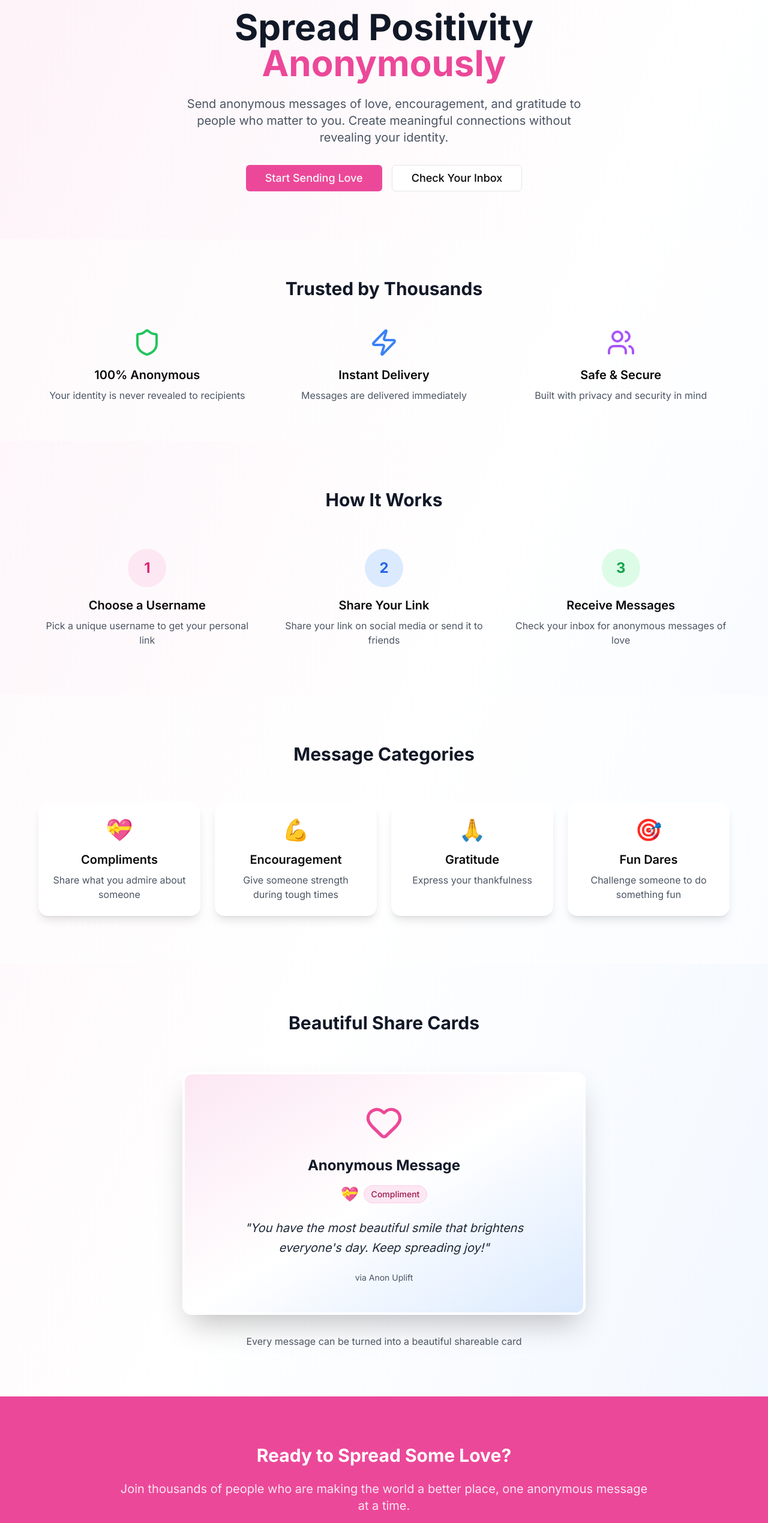
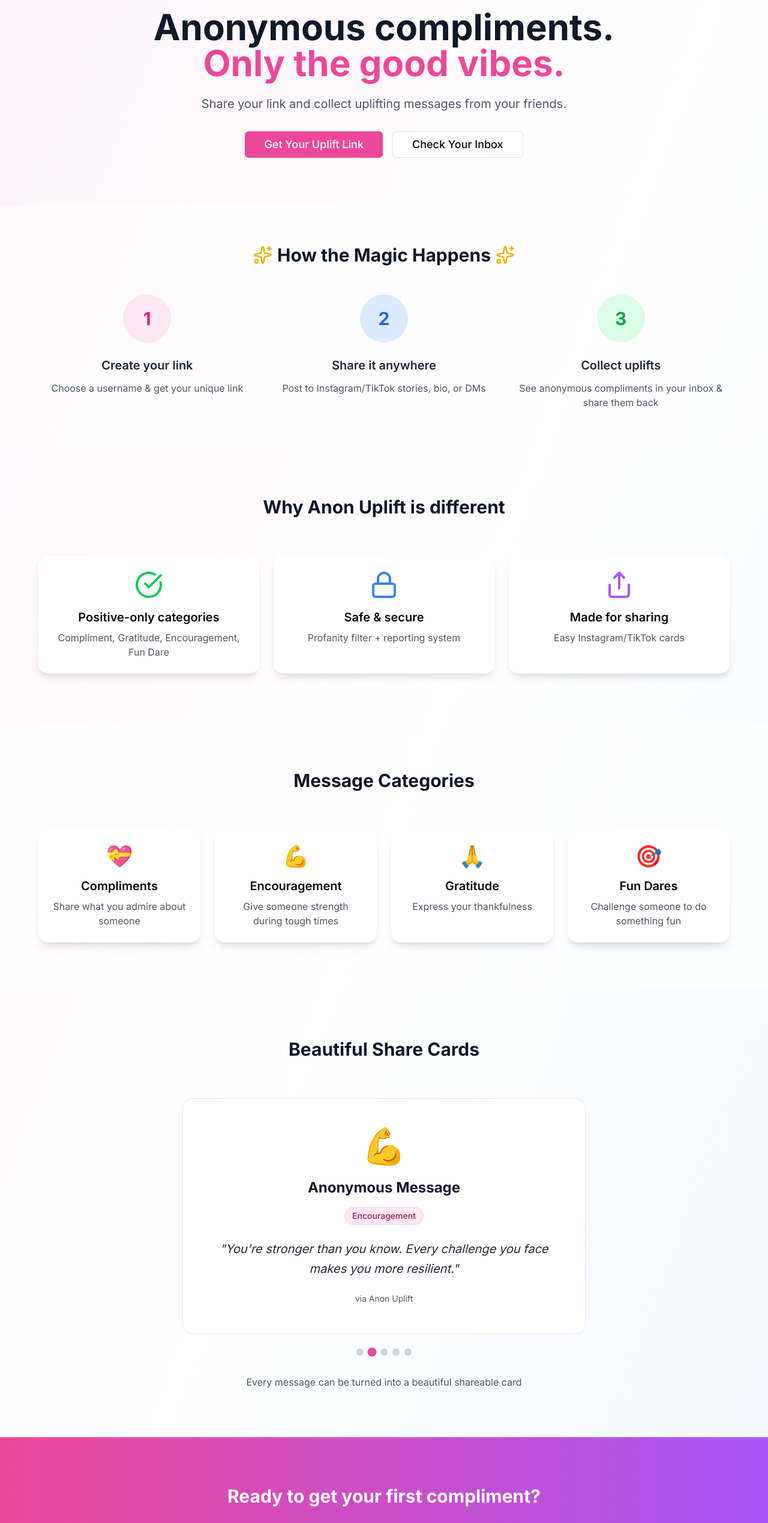
Before and after one commit to abdulahadakram/anonuplift, a Next.js app: page / in a window 1280 px wide. Shown: the part 234-2773 px from the top of the page at 60% size. Built offline with nearby package versions, Linux system fonts and the light colour scheme; no server answers.

Commit message:
landing page updated and dashboard updates

```diff
--- a/src/app/inbox/page.tsx
+++ b/src/app/inbox/page.tsx
@@ -1,11 +1,12 @@
 'use client';
 
-import { useSession } from 'next-auth/react';
+import { useSession, signOut } from 'next-auth/react';
 import { useRouter } from 'next/navigation';
 import { useEffect, useState } from 'react';
 import { Button } from '@/components/ui/button';
-import { Heart, MessageCircle, Filter, Download, Share2, Trash2, Flag } from 'lucide-react';
+import { Heart, MessageCircle, Filter, Download, Share2, Trash2, Flag, LogOut, User, Settings } from 'lucide-react';
 import { MessageDoc, MessageCategory } from '@/types';
+import Link from 'next/link';
 
 export default function InboxPage() {
   const { data: session, status } = useSession();
@@ -93,6 +94,10 @@
     router.push(`/share/${messageId}`);
   };
 
+  const handleLogout = async () => {
+    await signOut({ callbackUrl: '/' });
+  };
+
   const getCategoryIcon = (category: MessageCategory) => {
     switch (category) {
       case 'compliment': return '💝';
@@ -134,6 +139,47 @@
 
   return (
     <div className="min-h-screen bg-gradient-to-br from-pink-50 via-white to-blue-50">
+      {/* User Dashboard Header */}
+      <nav className="bg-white/80 backdrop-blur-md border-b border-gray-200 sticky top-0 z-50">
+        <div className="max-w-7xl mx-auto px-4 sm:px-6 lg:px-8">
+          <div className="flex justify-between items-center h-16">
+            <div className="flex items-center space-x-2">
+              <Heart className="h-8 w-8 text-pink-500" />
+              <span className="text-xl font-bold text-gray-900">Anon Uplift</span>
+            </div>
+
+            <div className="flex items-center space-x-4">
+              {/* User Info */}
+              <div className="flex items-center space-x-3 bg-pink-50 rounded-full px-4 py-2">
+                <User className="h-4 w-4 text-pink-600" />
+                <span className="text-sm font-medium text-pink-800">
+                  @{session?.user?.username || 'user'}
+                </span>
+              </div>
+
+              {/* Navigation Links */}
+              <Link href="/settings">
+                <Button variant="outline" size="sm">
+                  <Settings className="h-4 w-4 mr-2" />
+                  Settings
+                </Button>
+              </Link>
+
+              {/* Logout Button */}
+              <Button
+                variant="outline"
+                size="sm"
+                onClick={handleLogout}
+                className="text-red-600 border-red-200 hover:bg-red-50"
+              >
+                <LogOut className="h-4 w-4 mr-2" />
+                Logout
+              </Button>
+            </div>
+          </div>
+        </div>
+      </nav>
+
       <div className="max-w-4xl mx-auto p-6">
         {/* Header */}
         <div className="text-center mb-8">
@@ -145,7 +191,6 @@
         {/* Stats */}
         <div className="grid grid-cols-1 md:grid-cols-4 gap-4 mb-8">
           <div className="bg-white rounded-2xl p-6 text-center shadow-lg">
-            <MessageCircle className="h-8 w-8 text-pink-500 mx-auto mb-2" />
             <div className="text-2xl font-bold text-gray-900">{messages.length}</div>
             <div className="text-gray-600">Total Messages</div>
           </div>
--- a/src/app/page.tsx
+++ b/src/app/page.tsx
@@ -1,10 +1,55 @@
 'use client';
 
 import Link from 'next/link';
+import { useSession } from 'next-auth/react';
 import { Button } from '@/components/ui/button';
-import { Heart, MessageCircle, Share2, Shield, Users, Zap } from 'lucide-react';
+import { Heart, MessageCircle, Share2, Shield, Users, Zap, Sparkles, Star, ArrowRight, ArrowLeft, CheckCircle, Lock, Share } from 'lucide-react';
+import { useState, useEffect } from 'react';
 
 export default function HomePage() {
+  const { data: session } = useSession();
+  const [currentCardIndex, setCurrentCardIndex] = useState(0);
+
+  const shareCards = [
+    {
+      emoji: "💝",
+      category: "Compliment",
+      message: "You have the most beautiful smile that brightens everyone's day. Keep spreading joy!",
+      color: "from-pink-100 to-pink-200"
+    },
+    {
+      emoji: "💪",
+      category: "Encouragement",
+      message: "You're stronger than you know. Every challenge you face makes you more resilient.",
+      color: "from-blue-100 to-blue-200"
+    },
+    {
+      emoji: "🙏",
+      category: "Gratitude",
+      message: "Thank you for being the kind of person who makes the world a better place.",
+      color: "from-green-100 to-green-200"
+    },
+    {
+      emoji: "🎯",
+      category: "Fun Dare",
+      message: "I dare you to dance like nobody's watching for the next 3 minutes!",
+      color: "from-purple-100 to-purple-200"
+    },
+    {
+      emoji: "✨",
+      category: "Appreciation",
+      message: "Your creativity and passion inspire everyone around you. Never stop being amazing!",
+      color: "from-yellow-100 to-yellow-200"
+    }
+  ];
+
+  useEffect(() => {
+    const interval = setInterval(() => {
+      setCurrentCardIndex((prev) => (prev + 1) % shareCards.length);
+    }, 4000);
+    return () => clearInterval(interval);
+  }, [shareCards.length]);
+
   return (
     <div className="min-h-screen bg-gradient-to-br from-pink-50 via-white to-blue-50">
       {/* Navigation */}
@@ -17,12 +62,20 @@
             </div>
 
             <div className="flex items-center space-x-4">
+              {session ? (
+                <Link href="/inbox">
+                  <Button className="bg-pink-500 hover:bg-pink-600">Go to Inbox</Button>
+                </Link>
+              ) : (
+                <>
                   <Link href="/signin">
                     <Button variant="outline">Sign In</Button>
                   </Link>
-              <Link href="/onboarding">
+                  <Link href="/signin">
                     <Button className="bg-pink-500 hover:bg-pink-600">Get Started</Button>
                   </Link>
+                </>
+              )}
             </div>
           </div>
         </div>
@@ -33,18 +86,25 @@
         <div className="max-w-4xl mx-auto">
           <Heart className="h-20 w-20 text-pink-500 mx-auto mb-6" />
           <h1 className="text-5xl md:text-6xl font-bold text-gray-900 mb-6">
-            Spread Positivity
+            Anonymous compliments.
             <br />
-            <span className="text-pink-500">Anonymously</span>
+            <span className="text-pink-500">Only the good vibes.</span>
           </h1>
           <p className="text-xl text-gray-600 mb-8 max-w-2xl mx-auto">
-            Send anonymous messages of love, encouragement, and gratitude to people who matter to you.
-            Create meaningful connections without revealing your identity.
+            Share your link and collect uplifting messages from your friends.
           </p>
           <div className="flex flex-col sm:flex-row gap-4 justify-center">
-            <Link href="/onboarding">
+            {session ? (
+              <Link href="/inbox">
                 <Button size="lg" className="bg-pink-500 hover:bg-pink-600 text-lg px-8 py-3">
-                Start Sending Love
+                  Go to Inbox
+                </Button>
+              </Link>
+            ) : (
+              <>
+                <Link href="/signin">
+                  <Button size="lg" className="bg-pink-500 hover:bg-pink-600 text-lg px-8 py-3">
+                    Get Your Uplift Link
                   </Button>
                 </Link>
                 <Link href="/signin">
@@ -52,85 +112,93 @@
                     Check Your Inbox
                   </Button>
                 </Link>
+              </>
+            )}
           </div>
         </div>
       </section>
 
-      {/* Trust Indicators */}
+      {/* How It Works - 2D Design */}
       <section className="py-16 px-4 bg-white/50">
         <div className="max-w-6xl mx-auto text-center">
-          <h2 className="text-3xl font-bold text-gray-900 mb-12">Trusted by Thousands</h2>
+          <h2 className="text-3xl font-bold text-gray-900 mb-12">
+            <span className="flex items-center justify-center gap-2">
+              <Sparkles className="h-8 w-8 text-yellow-500" />
+              How the Magic Happens
+              <Sparkles className="h-8 w-8 text-yellow-500" />
+            </span>
+          </h2>
           <div className="grid grid-cols-1 md:grid-cols-3 gap-8">
             <div className="text-center">
-              <Shield className="h-12 w-12 text-green-500 mx-auto mb-4" />
-              <h3 className="text-xl font-semibold mb-2">100% Anonymous</h3>
-              <p className="text-gray-600">Your identity is never revealed to recipients</p>
+              <div className="bg-pink-100 rounded-full w-20 h-20 flex items-center justify-center mx-auto mb-6">
+                <span className="text-3xl font-bold text-pink-600">1</span>
+              </div>
+              <h3 className="text-xl font-semibold mb-3 text-gray-800">Create your link</h3>
+              <p className="text-gray-600">Choose a username & get your unique link</p>
             </div>
             <div className="text-center">
-              <Zap className="h-12 w-12 text-blue-500 mx-auto mb-4" />
-              <h3 className="text-xl font-semibold mb-2">Instant Delivery</h3>
-              <p className="text-gray-600">Messages are delivered immediately</p>
+              <div className="bg-blue-100 rounded-full w-20 h-20 flex items-center justify-center mx-auto mb-6">
+                <span className="text-3xl font-bold text-blue-600">2</span>
+              </div>
+              <h3 className="text-xl font-semibold mb-3 text-gray-800">Share it anywhere</h3>
+              <p className="text-gray-600">Post to Instagram/TikTok stories, bio, or DMs</p>
             </div>
             <div className="text-center">
-              <Users className="h-12 w-12 text-purple-500 mx-auto mb-4" />
-              <h3 className="text-xl font-semibold mb-2">Safe & Secure</h3>
-              <p className="text-gray-600">Built with privacy and security in mind</p>
+              <div className="bg-green-100 rounded-full w-20 h-20 flex items-center justify-center mx-auto mb-6">
+                <span className="text-3xl font-bold text-green-600">3</span>
+              </div>
+              <h3 className="text-xl font-semibold mb-3 text-gray-800">Collect uplifts</h3>
+              <p className="text-gray-600">See anonymous compliments in your inbox & share them back</p>
             </div>
           </div>
         </div>
       </section>
 
-      {/* How It Works */}
+      {/* Social Proof / Safety */}
       <section className="py-20 px-4">
         <div className="max-w-6xl mx-auto">
-          <h2 className="text-3xl font-bold text-center text-gray-900 mb-16">How It Works</h2>
-          <div className="grid grid-cols-1 md:grid-cols-3 gap-8">
-            <div className="text-center">
-              <div className="bg-pink-100 rounded-full w-16 h-16 flex items-center justify-center mx-auto mb-4">
-                <span className="text-2xl font-bold text-pink-600">1</span>
+          <h2 className="text-3xl font-bold text-center text-gray-900 mb-16">Why Anon Uplift is different</h2>
+          <div className="grid grid-cols-1 md:grid-cols-3 gap-6">
+            <div className="bg-white rounded-2xl p-6 text-center shadow-lg">
+              <CheckCircle className="h-12 w-12 text-green-500 mx-auto mb-4" />
+              <h3 className="text-xl font-semibold mb-2">Positive-only categories</h3>
+              <p className="text-gray-600">Compliment, Gratitude, Encouragement, Fun Dare</p>
             </div>
-              <h3 className="text-xl font-semibold mb-2">Choose a Username</h3>
-              <p className="text-gray-600">Pick a unique username to get your personal link</p>
+            <div className="bg-white rounded-2xl p-6 text-center shadow-lg">
+              <Lock className="h-12 w-12 text-blue-500 mx-auto mb-4" />
+              <h3 className="text-xl font-semibold mb-2">Safe & secure</h3>
+              <p className="text-gray-600">Profanity filter + reporting system</p>
             </div>
-            <div className="text-center">
-              <div className="bg-blue-100 rounded-full w-16 h-16 flex items-center justify-center mx-auto mb-4">
-                <span className="text-2xl font-bold text-blue-600">2</span>
-              </div>
-              <h3 className="text-xl font-semibold mb-2">Share Your Link</h3>
-              <p className="text-gray-600">Share your link on social media or send it to friends</p>
-            </div>
-            <div className="text-center">
-              <div className="bg-green-100 rounded-full w-16 h-16 flex items-center justify-center mx-auto mb-4">
-                <span className="text-2xl font-bold text-green-600">3</span>
-              </div>
-              <h3 className="text-xl font-semibold mb-2">Receive Messages</h3>
-              <p className="text-gray-600">Check your inbox for anonymous messages of love</p>
+            <div className="bg-white rounded-2xl p-6 text-center shadow-lg">
+              <Share className="h-12 w-12 text-purple-500 mx-auto mb-4" />
+              <h3 className="text-xl font-semibold mb-2">Made for sharing</h3>
+              <p className="text-gray-600">Easy Instagram/TikTok cards</p>
             </div>
           </div>
         </div>
       </section>
 
-      {/* Message Categories */}
+      {/* Message Categories - 2D Design */}
       <section className="py-20 px-4 bg-white/50">
         <div className="max-w-6xl mx-auto">
           <h2 className="text-3xl font-bold text-center text-gray-900 mb-16">Message Categories</h2>
           <div className="grid grid-cols-1 md:grid-cols-2 lg:grid-cols-4 gap-6">
-            <div className="bg-white rounded-2xl p-6 text-center shadow-lg">
+            <div className="bg-white rounded-2xl p-6 text-center shadow-lg hover:shadow-xl transition-shadow">
               <div className="text-4xl mb-4">💝</div>
               <h3 className="text-xl font-semibold mb-2">Compliments</h3>
               <p className="text-gray-600">Share what you admire about someone</p>
             </div>
-            <div className="bg-white rounded-2xl p-6 text-center shadow-lg">
+            <div className="bg-white rounded-2xl p-6 text-center shadow-lg hover:shadow-xl transition-shadow">
               <div className="text-4xl mb-4">💪</div>
               <h3 className="text-xl font-semibold mb-2">Encouragement</h3>
               <p className="text-gray-600">Give someone strength during tough times</p>
             </div>
-            <div className="bg-white rounded-2xl p-6 text-center shadow-lg">
+            <div className="bg-white rounded-2xl p-6 text-center shadow-lg hover:shadow-xl transition-shadow">
               <div className="text-4xl mb-4">🙏</div>
               <h3 className="text-xl font-semibold mb-2">Gratitude</h3>
               <p className="text-gray-600">Express your thankfulness</p>
             </div>
-            <div className="bg-white rounded-2xl p-6 text-center shadow-lg">
+            <div className="bg-white rounded-2xl p-6 text-center shadow-lg hover:shadow-xl transition-shadow">
               <div className="text-4xl mb-4">🎯</div>
               <h3 className="text-xl font-semibold mb-2">Fun Dares</h3>
               <p className="text-gray-600">Challenge someone to do something fun</p>
@@ -139,24 +207,54 @@
         </div>
       </section>
 
-      {/* Example Share Card */}
+      {/* Beautiful Share Cards - Matching user view design */}
       <section className="py-20 px-4">
         <div className="max-w-6xl mx-auto text-center">
           <h2 className="text-3xl font-bold text-gray-900 mb-16">Beautiful Share Cards</h2>
-          <div className="bg-gradient-to-br from-pink-100 via-white to-blue-100 rounded-2xl p-12 border-4 border-white shadow-2xl max-w-2xl mx-auto">
-            <Heart className="h-16 w-16 text-pink-500 mx-auto mb-6" />
+          <div className="relative max-w-2xl mx-auto">
+            {/* Card Container */}
+            <div className="relative overflow-hidden rounded-2xl">
+              {shareCards.map((card, index) => (
+                <div
+                  key={index}
+                  className={`transition-all duration-500 ease-in-out ${
+                    index === currentCardIndex
+                      ? 'opacity-100 translate-x-0'
+                      : 'opacity-0 absolute inset-0'
+                  }`}
+                >
+                  <div className="bg-white rounded-2xl p-12 border border-gray-200 shadow-lg">
+                    <div className="text-6xl mb-6">{card.emoji}</div>
                     <h3 className="text-2xl font-bold text-gray-900 mb-4">Anonymous Message</h3>
                     <div className="flex items-center justify-center space-x-2 mb-6">
-              <span className="text-2xl">💝</span>
                       <span className="bg-pink-100 text-pink-800 px-3 py-1 rounded-full text-sm font-medium border border-pink-200">
-                Compliment
+                        {card.category}
                       </span>
                     </div>
                     <blockquote className="text-xl text-gray-800 leading-relaxed italic mb-6">
-              "You have the most beautiful smile that brightens everyone's day. Keep spreading joy!"
+                      "{card.message}"
                     </blockquote>
                     <div className="text-center text-gray-600">
                       <p className="text-sm">via Anon Uplift</p>
+                    </div>
+                  </div>
+                </div>
+              ))}
+            </div>
+
+            {/* Dots Indicator */}
+            <div className="flex justify-center space-x-2 mt-6">
+              {shareCards.map((_, index) => (
+                <button
+                  key={index}
+                  onClick={() => setCurrentCardIndex(index)}
+                  className={`w-3 h-3 rounded-full transition-all ${
+                    index === currentCardIndex
+                      ? 'bg-pink-500 scale-125'
+                      : 'bg-gray-300 hover:bg-gray-400'
+                  }`}
+                />
+              ))}
             </div>
           </div>
           <p className="text-gray-600 mt-8">
@@ -165,17 +263,26 @@
         </div>
       </section>
 
-      {/* CTA Section */}
-      <section className="py-20 px-4 bg-pink-500">
+      {/* CTA Section - High-converting design */}
+      <section className="py-20 px-4 bg-gradient-to-r from-pink-500 to-purple-500">
         <div className="max-w-4xl mx-auto text-center">
-          <h2 className="text-3xl font-bold text-white mb-6">Ready to Spread Some Love?</h2>
+          <h2 className="text-3xl font-bold text-white mb-6">Ready to get your first compliment?</h2>
           <p className="text-xl text-pink-100 mb-8">
-            Join thousands of people who are making the world a better place, one anonymous message at a time.
+            Join thousands of people who are making the world a brighter place,
+            one anonymous message at a time.
           </p>
           <div className="flex flex-col sm:flex-row gap-4 justify-center">
-            <Link href="/onboarding">
-              <Button size="lg" variant="secondary" className="text-lg px-8 py-3">
-                Get Started Now
+            {session ? (
+              <Link href="/inbox">
+                <Button size="lg" variant="secondary" className="text-lg px-8 py-3 bg-white text-pink-600 hover:bg-gray-100">
+                  Go to Inbox
+                </Button>
+              </Link>
+            ) : (
+              <>
+                <Link href="/signin">
+                  <Button size="lg" variant="secondary" className="text-lg px-8 py-3 bg-white text-pink-600 hover:bg-gray-100">
+                    Get Your Uplift Link
                   </Button>
                 </Link>
                 <Link href="/signin">
@@ -183,6 +290,8 @@
                     Sign In
                   </Button>
                 </Link>
+              </>
+            )}
           </div>
         </div>
       </section>
@@ -203,7 +312,7 @@
             <div>
               <h4 className="font-semibold mb-4">Product</h4>
               <ul className="space-y-2 text-gray-400">
-                <li><Link href="/onboarding" className="hover:text-white">Get Started</Link></li>
+                <li><Link href="/signin" className="hover:text-white">Get Started</Link></li>
                 <li><Link href="/signin" className="hover:text-white">Sign In</Link></li>
                 <li><Link href="/inbox" className="hover:text-white">Inbox</Link></li>
               </ul>
@@ -225,7 +334,7 @@
             </div>
           </div>
           <div className="border-t border-gray-800 mt-8 pt-8 text-center text-gray-400">
-            <p>&copy; 2024 Anon Uplift. All rights reserved.</p>
+            <p>Anon Uplift © 2025 — Spread positivity.</p>
           </div>
         </div>
       </footer>
```
Also changed, not shown: src/app/layout.tsx (+7 -0 lines). Lines whose indentation alone changed are shown as unchanged.
